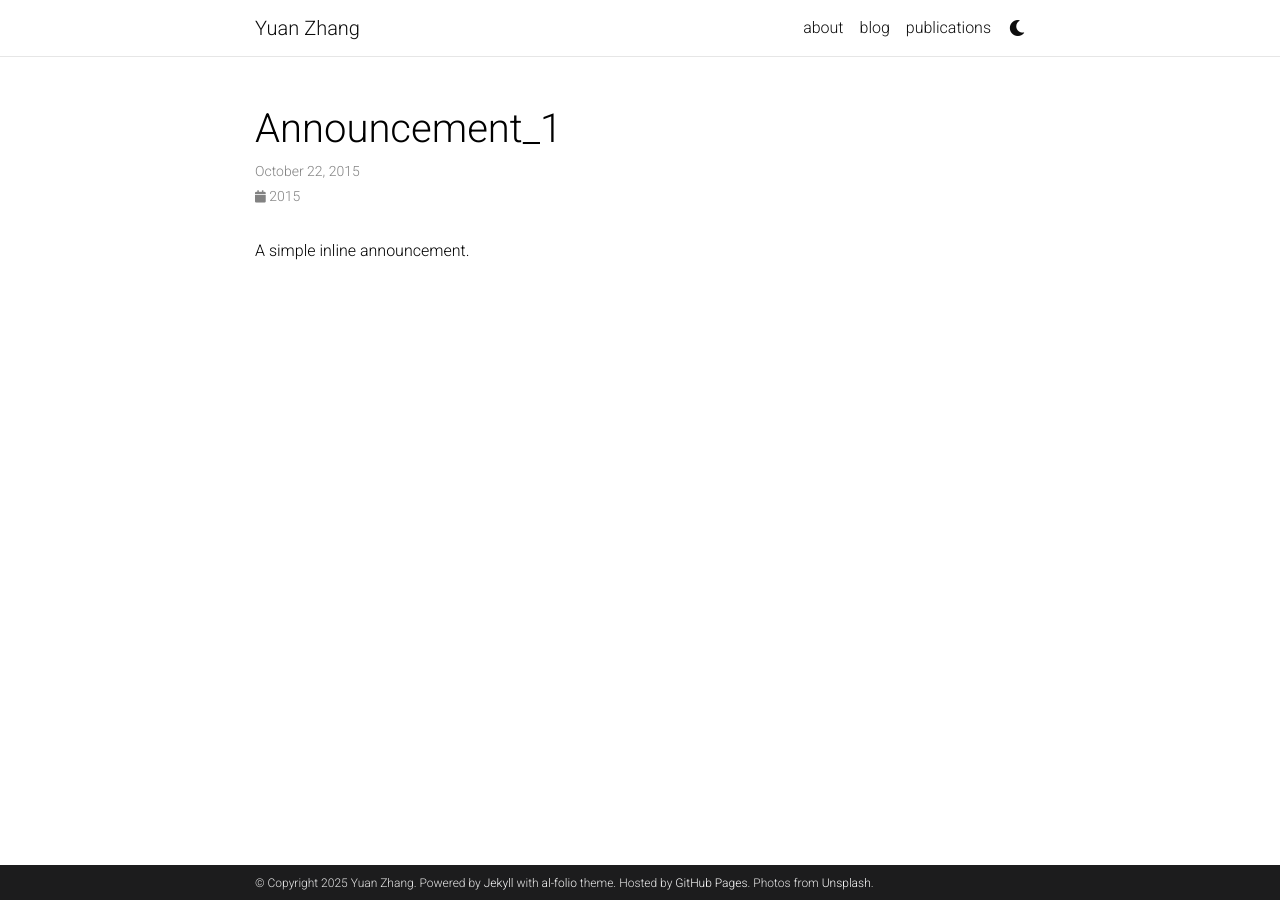
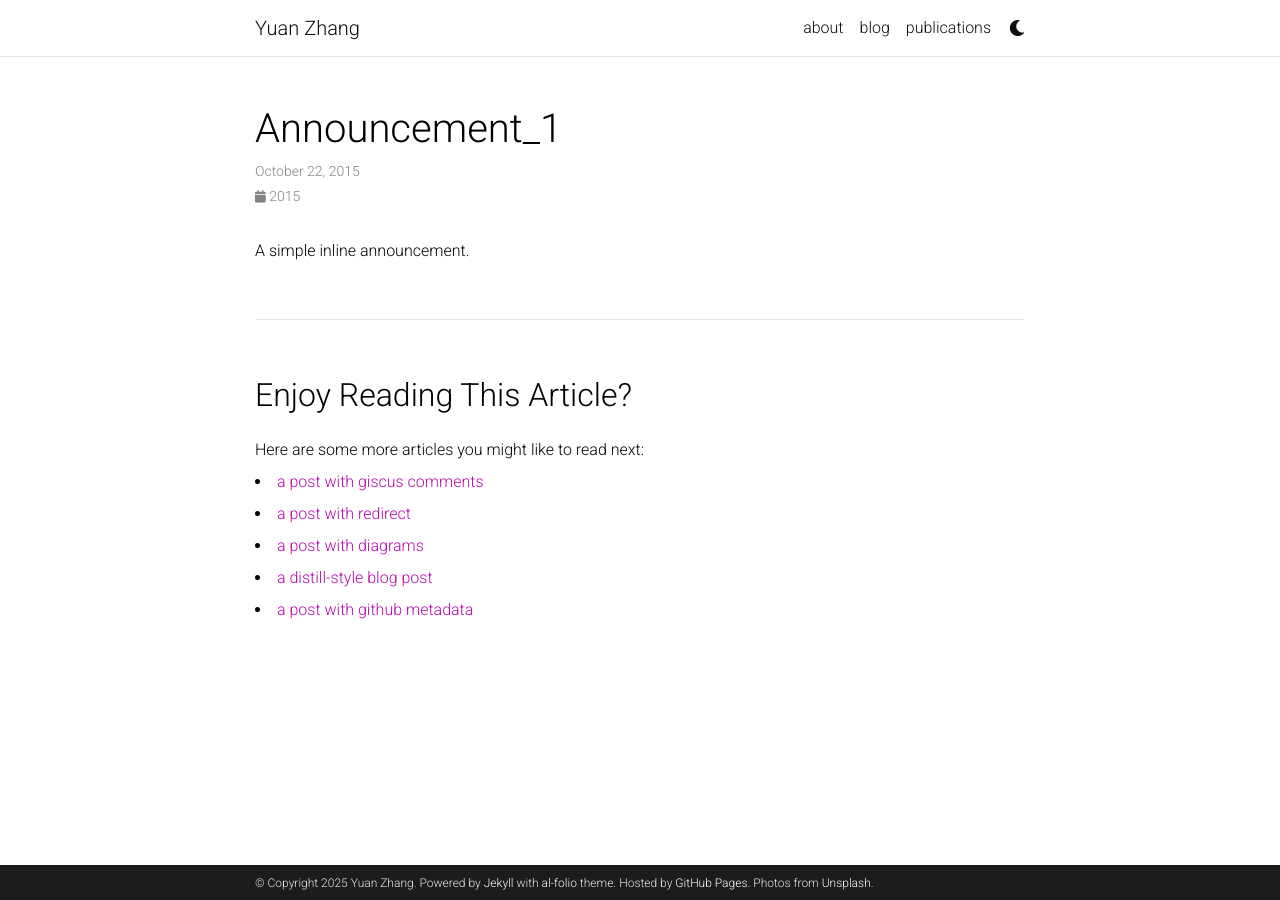
Before and after one commit to mikezhang95/mikezhang95.github.io, a Jekyll site: the page built from _news/announcement_1.md, in a window 1280 px wide. Built offline with Jekyll 4.4.1, drawn with Linux system fonts in a browser that asks for light colours; comment, search, counter and statistics services are not loaded; a style sheet for code colours, icons or effects is not loaded.

Commit message:
[fix] enable blog

```diff
--- a/_config.yml
+++ b/_config.yml
@@ -127,7 +127,7 @@ pagination:
   enabled: false
 
 related_blog_posts:
-  enabled: false
+  enabled: true
   max_related: 5
 
 # Giscus comments (RECOMMENDED)
```
